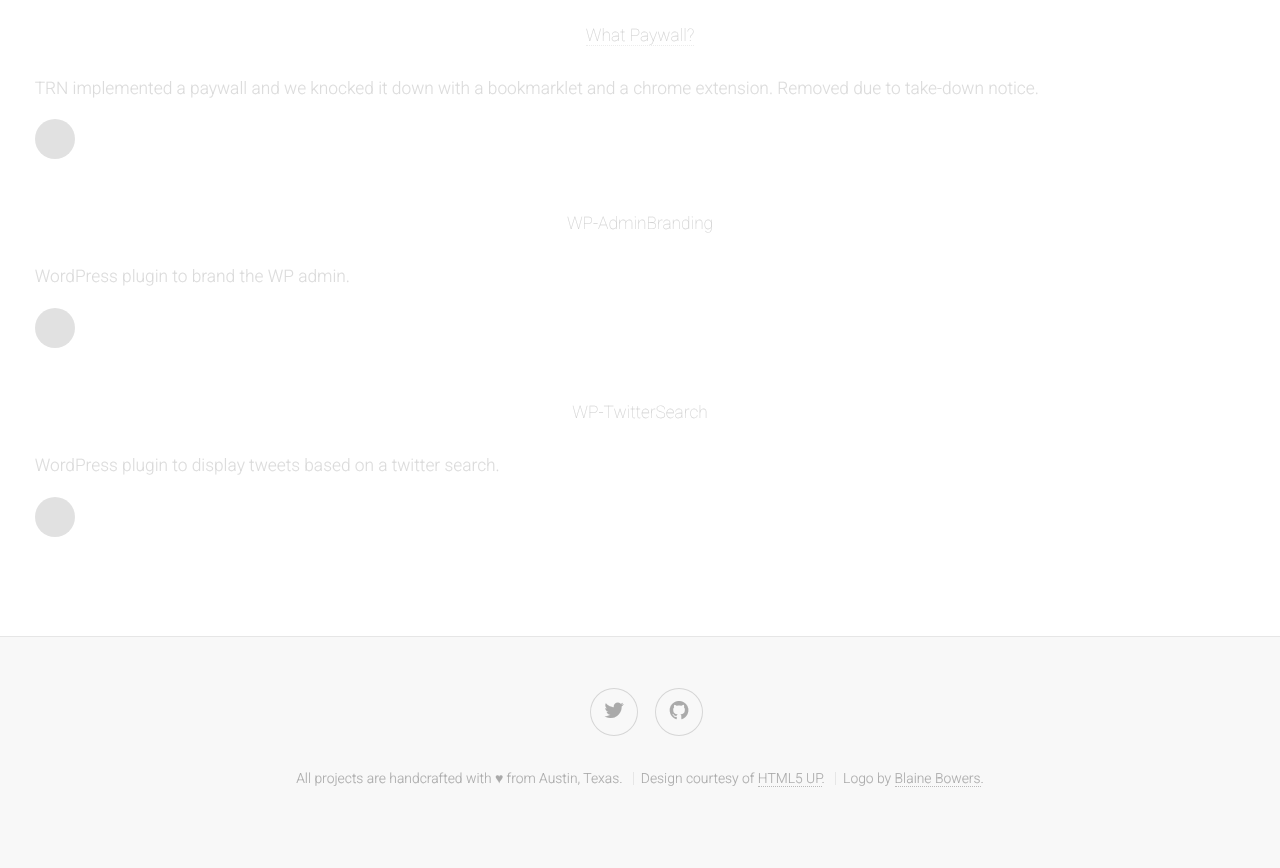
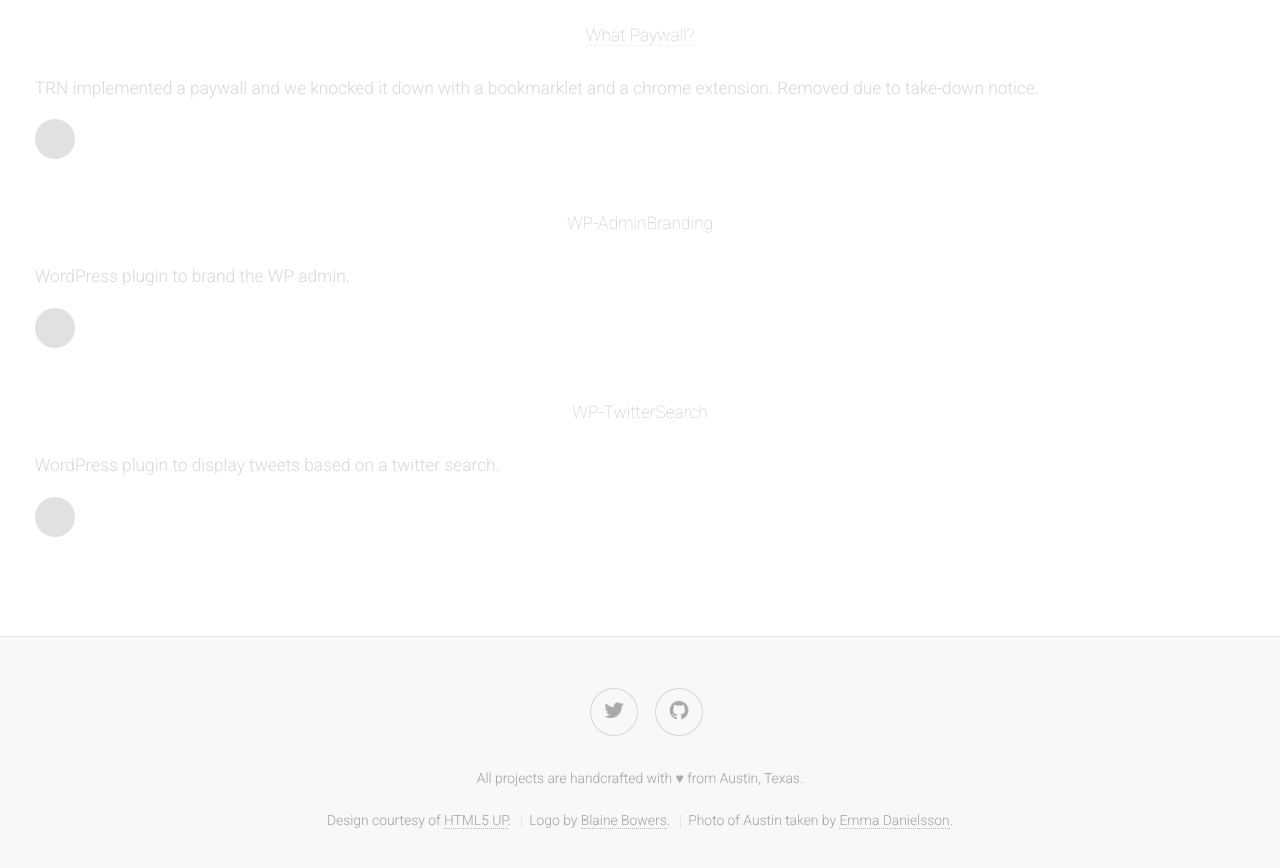
Before and after one commit to monkeecreate/monkeecreate.github.io, a Jekyll site: the page built from index.html, in a window 1280 px wide and 900 px high, scrolled down 6940 px. Shown: the top 868 px of the window. Built offline with Jekyll 4.4.1, drawn with Linux system fonts in a browser that asks for light colours; Markdown is read by kramdown in place of the engine named in the settings; grey boxes are pictures that could not be loaded.

Commit message:
Added read me, added photo credit, and tweaked footer info.

```diff
--- a/_layouts/default.html
+++ b/_layouts/default.html
@@ -112,8 +112,12 @@
 			<div class="copyright">
 				<ul class="menu">
 					<li>All projects are handcrafted with ♥ from Austin, Texas.</li>
+				</ul>
+
+				<ul class="menu">
 					<li>Design courtesy of <a href="http://html5up.net/">HTML5 UP</a>.</li>
 					<li>Logo by <a href="http://blainebowers.com/">Blaine Bowers</a>.</li>
+					<li>Photo of Austin taken by <a href="https://www.flickr.com/photos/nostalgifabriken/4803891648">Emma Danielsson</a>.</li>
 				</ul>
 			</div>
 		</section>
```
Also changed, not shown: README.md (added).
